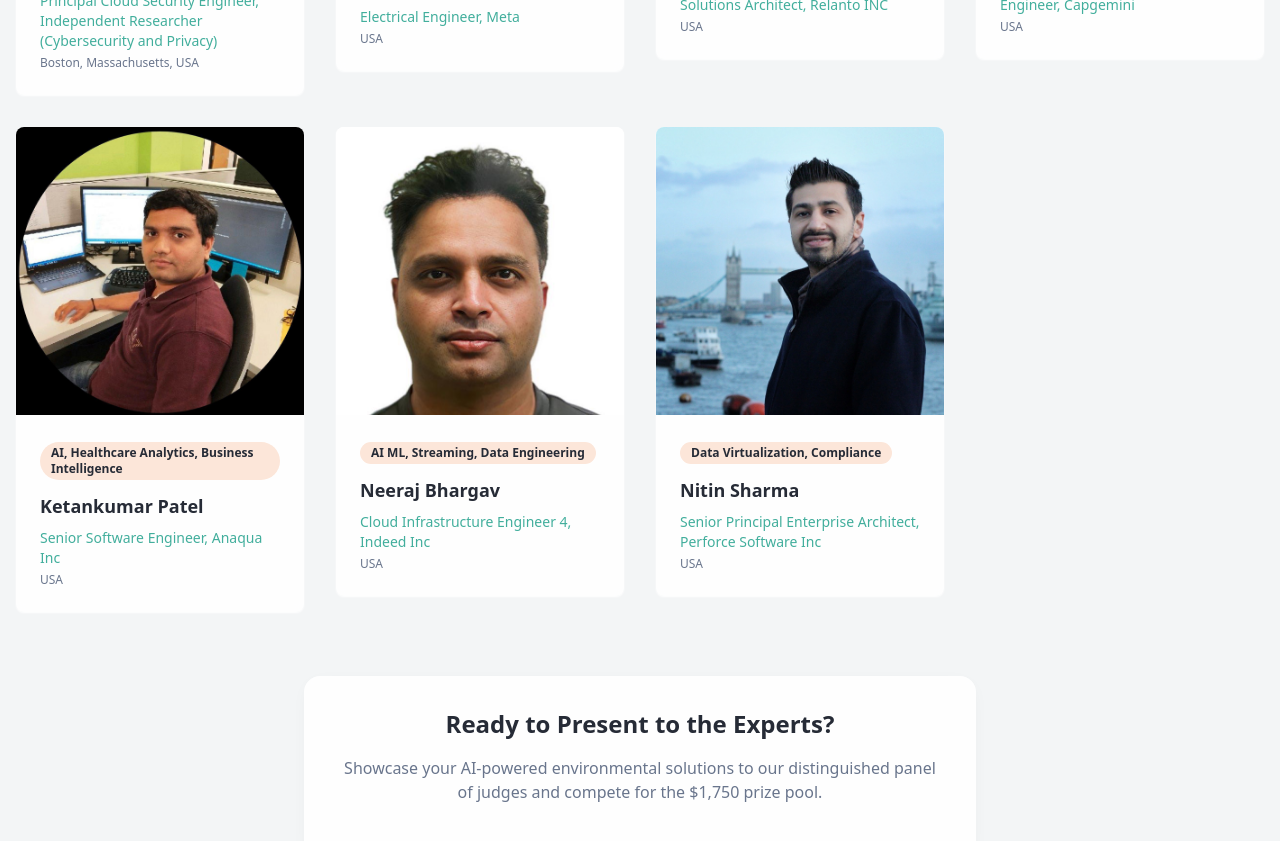
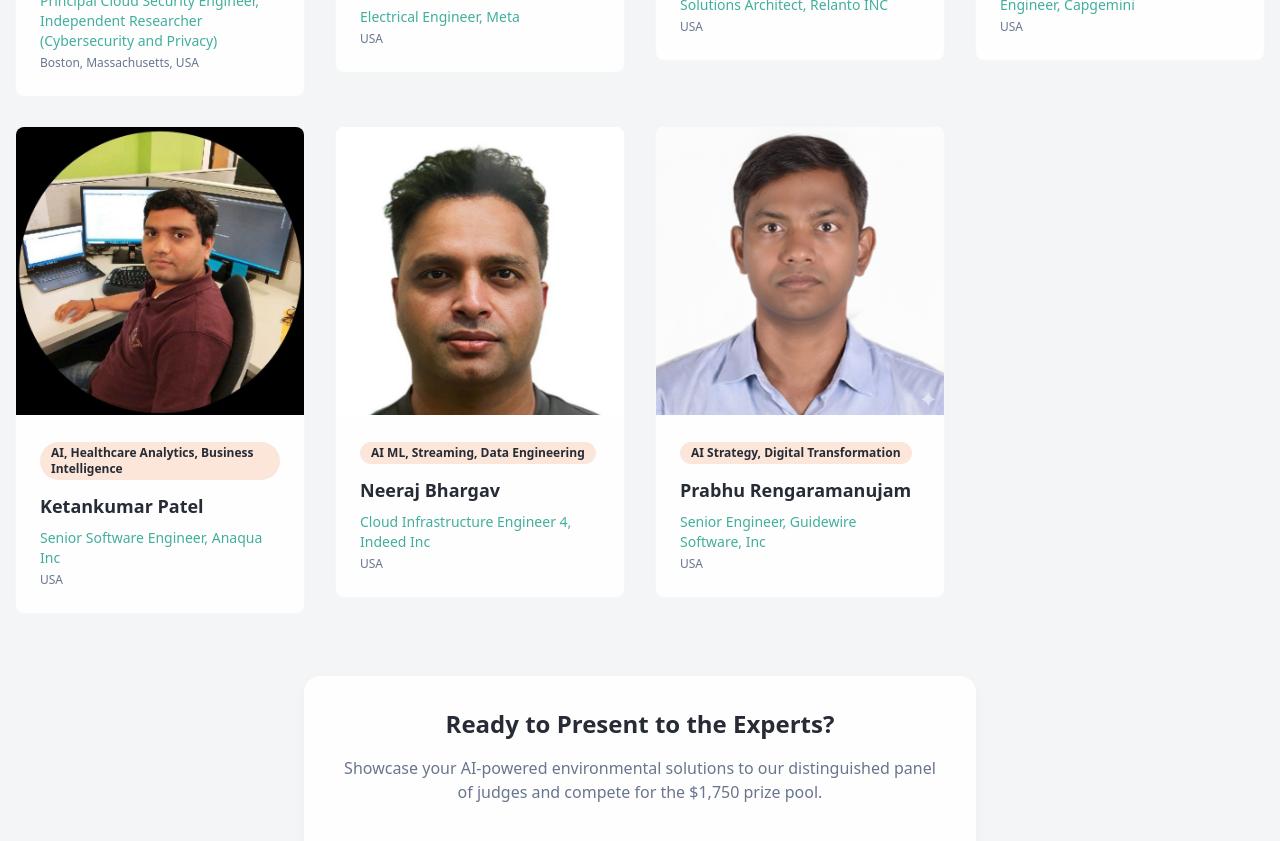
Before and after one commit to techyavii/IntelliTech-Hackathon, a React (Vite) app: page / in a window 1280 px wide. Shown: the part 4040-4881 px from the top of the page. Built offline with nearby package versions, Linux system fonts and the light colour scheme.

Commit message:
done changes

```diff
--- a/src/components/Judges.tsx
+++ b/src/components/Judges.tsx
@@ -58,13 +58,13 @@ const Judges = () => {
     "email": "bhargav6211@gmail.com"
   },
   {
-    "name": "Nitin Sharma",
-    "affiliation": "Senior Principal Enterprise Architect, Perforce Software Inc",
+    "name": "Prabhu Rengaramanujam",
+    "affiliation": "Senior Engineer, Guidewire Software, Inc",
     "location": "USA",
-    "image": "/judges/Nitin_Sharma.jpeg",
-    "expertise": "Data Virtualization, Compliance",
-    "linkedin": "https://www.linkedin.com/in/nitinsharma85/",
-    "email": "nitinsharma85@gmail.com"
+    "image": "/judges/Prabhu_Rengaramanujam.png",
+    "expertise": "AI Strategy, Digital Transformation",
+    "linkedin": "https://www.linkedin.com/in/prabhu-rengaramanujam-5a7a171a/",
+    "email": "prabhurenga@gmail.com"
   }
 ]
   return (
```
Also changed, not shown: public/judges/Prabhu_Rengaramanujam.png (added).
